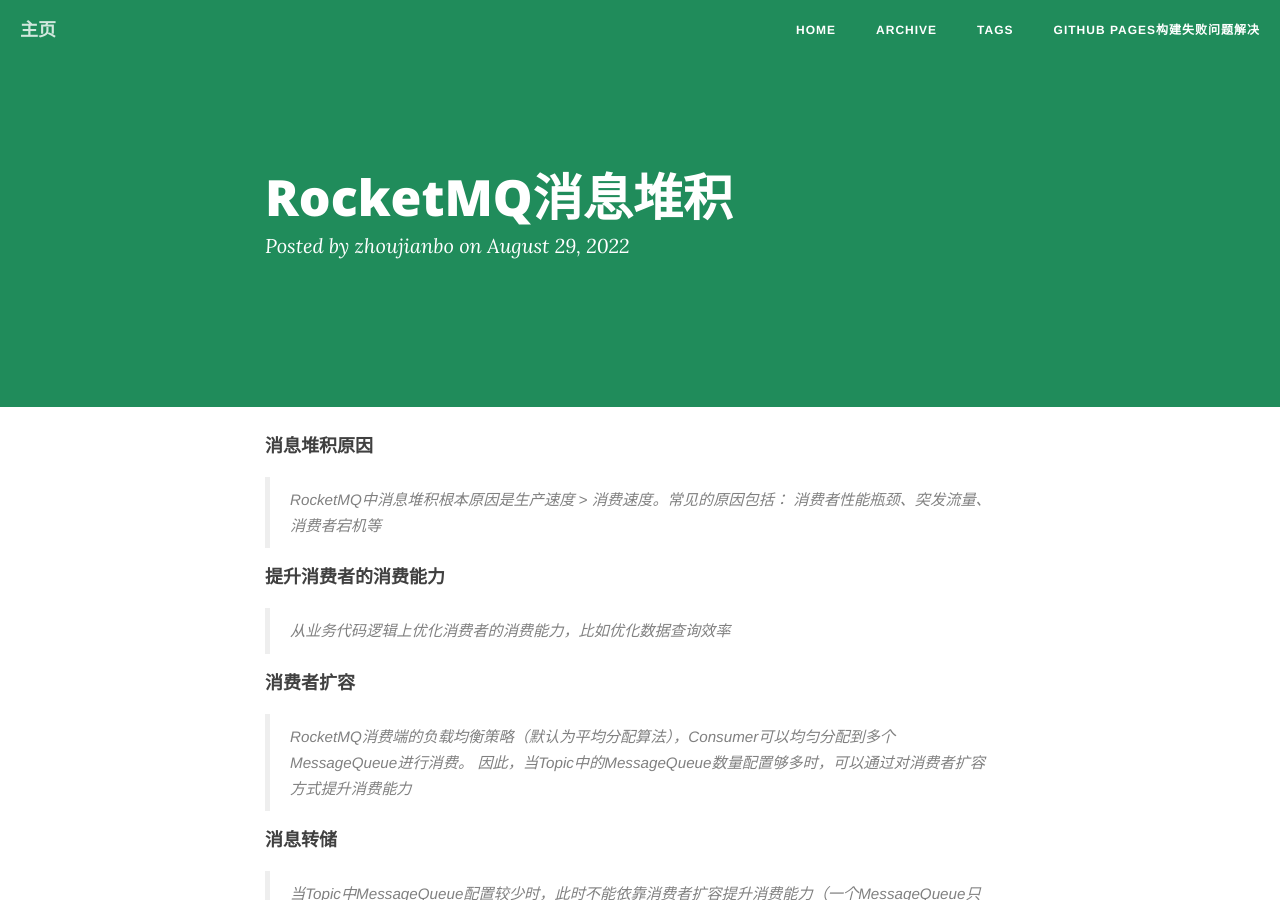
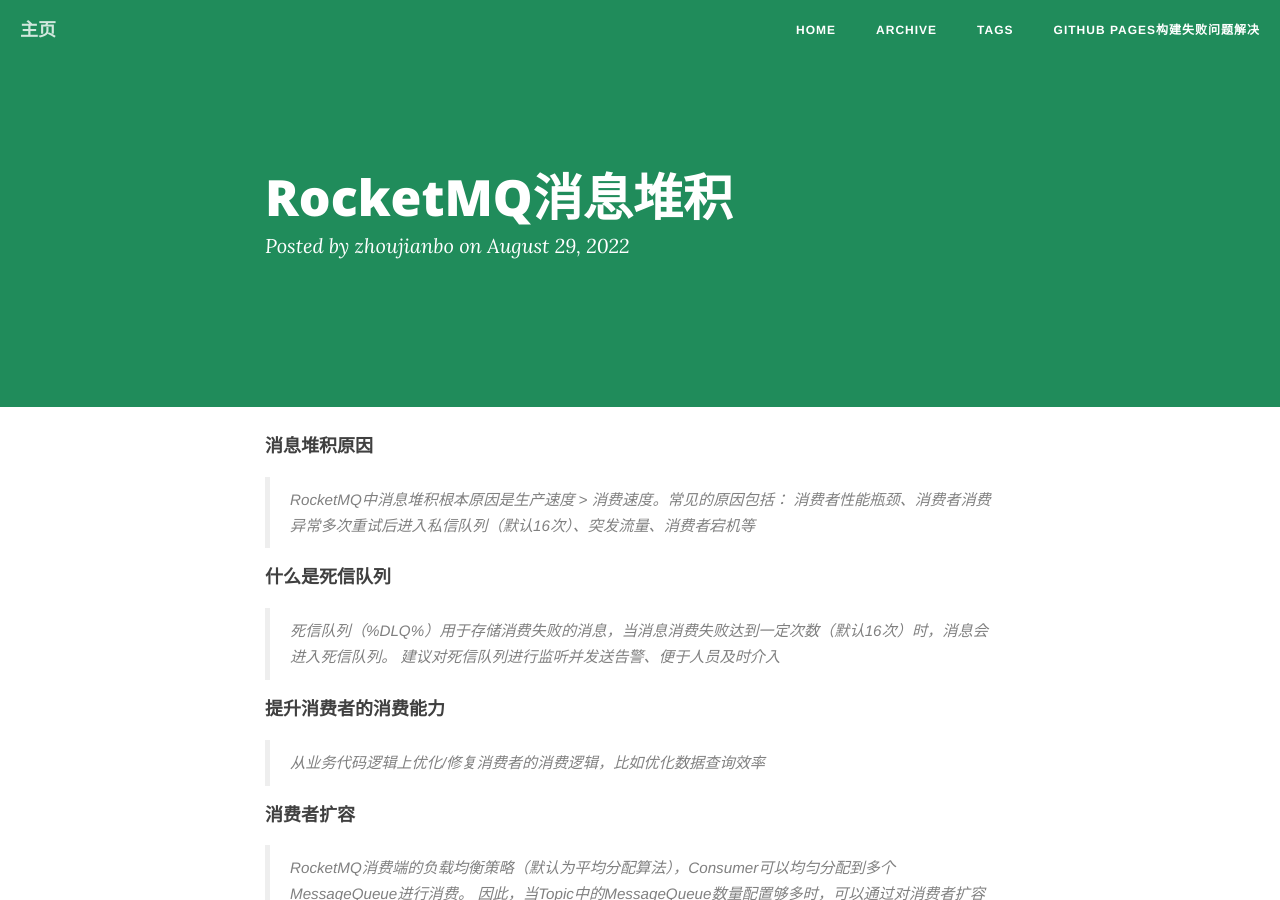
Before and after one commit to ZhouJianBoPro/ZhouJianBoPro.github.io, a Jekyll site: the page built from _posts/2022-08-29-RocketMQ消息堆积.md, in a window 1280 px wide and 900 px high. Built offline with Jekyll 4.4.1, drawn with Linux system fonts in a browser that asks for light colours; nearby versions of some CDN libraries; comment, search, counter and statistics services are not loaded.

Commit message:
消息堆积

```diff
--- a/_posts/2022-08-29-RocketMQ消息堆积.md
+++ b/_posts/2022-08-29-RocketMQ消息堆积.md
@@ -7,10 +7,14 @@ tags: [rocketmq]
 
 #### 消息堆积原因
 > RocketMQ中消息堆积根本原因是生产速度 > 消费速度。常见的原因包括：
-> 消费者性能瓶颈、突发流量、消费者宕机等
+> 消费者性能瓶颈、消费者消费异常多次重试后进入私信队列（默认16次）、突发流量、消费者宕机等
+
+#### 什么是死信队列
+> 死信队列（%DLQ%<ConsumerGroupName>）用于存储消费失败的消息，当消息消费失败达到一定次数（默认16次）时，消息会进入死信队列。
+> 建议对死信队列进行监听并发送告警、便于人员及时介入
 
 #### 提升消费者的消费能力
-> 从业务代码逻辑上优化消费者的消费能力，比如优化数据查询效率
+> 从业务代码逻辑上优化/修复消费者的消费逻辑，比如优化数据查询效率
 
 #### 消费者扩容
 > RocketMQ消费端的负载均衡策略（默认为平均分配算法），Consumer可以均匀分配到多个MessageQueue进行消费。
```
